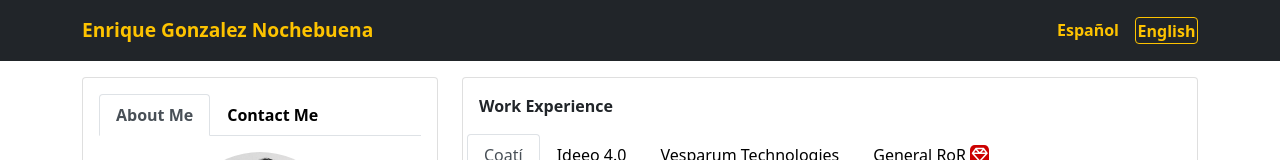
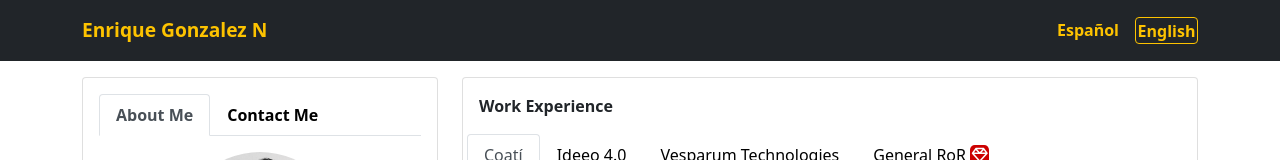
Before and after one commit to enrique-gonzalez-dev/cv-egn, a plain HTML site: page index.html in a window 1280 px wide. Shown: the top 160 px of the page. Drawn offline with nearby package versions, Linux system fonts and the light colour scheme.

Commit message:
Se cambio el nombre

```diff
--- a/index.html
+++ b/index.html
@@ -19,7 +19,7 @@
     <nav class="navbar bg-dark d-flex align-items-center">
         <div class="container my-2">
             <div class="name">
-                <p>Enrique Gonzalez Nochebuena</p>
+                <p>Enrique Gonzalez N</p>
             </div>
             <div class="language">
                 <ul class="lang-menu">
```
